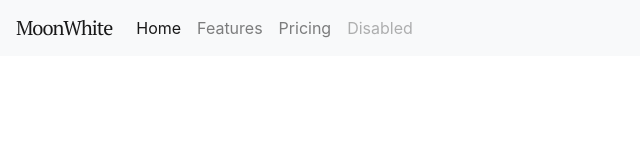
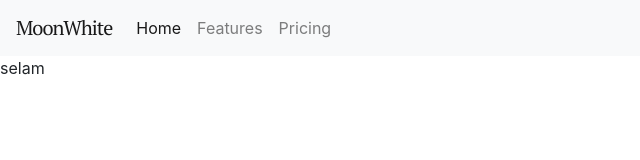
Before and after one commit to mmehtapavci/moonwhite, a React (Create React App) app: page / in a window 1280 px wide. Shown: the top 160 px of the page, without its empty margins (0-640 px from the left). Built offline with nearby package versions, Linux system fonts and the light colour scheme.

Commit message:
Düzenlemeler ve yeni companent

```diff
--- a/src/components/App.js
+++ b/src/components/App.js
@@ -1,10 +1,14 @@
 import '../style/App.css';
-import Navbar from './Navbar'
+import Navbar from './Navbar';
+import Section from './Section';
+
+
 
 function App() {
     return (
         <>
             <Navbar />
+            <Section />
         </>
     );
 }
--- a/src/components/Navbar.js
+++ b/src/components/Navbar.js
@@ -19,9 +19,6 @@ function Navbar() {
                     <li className="nav-item">
                         <a className="nav-link" >Pricing</a>
                     </li>
-                    <li className="nav-item">
-                        <a className="nav-link disabled" tabIndex="-1" aria-disabled="true">Disabled</a>
-                    </li>
                 </ul>
             </div>
         </nav>
--- /dev/null
+++ b/src/components/Section.js
@@ -0,0 +1,5 @@
+function Section() {
+    return <p>selam</p>
+}
+
+export default Section
--- a/src/index.js
+++ b/src/index.js
@@ -1,12 +1,10 @@
 import React from 'react';
-import ReactDOM from 'react-dom/client';
+import ReactDOM from 'react-dom';
 import App from './components/App';
-
 
 
 const root = ReactDOM.createRoot(document.getElementById('root'));
 root.render(
-
     <>
         <App />
     </>
```
